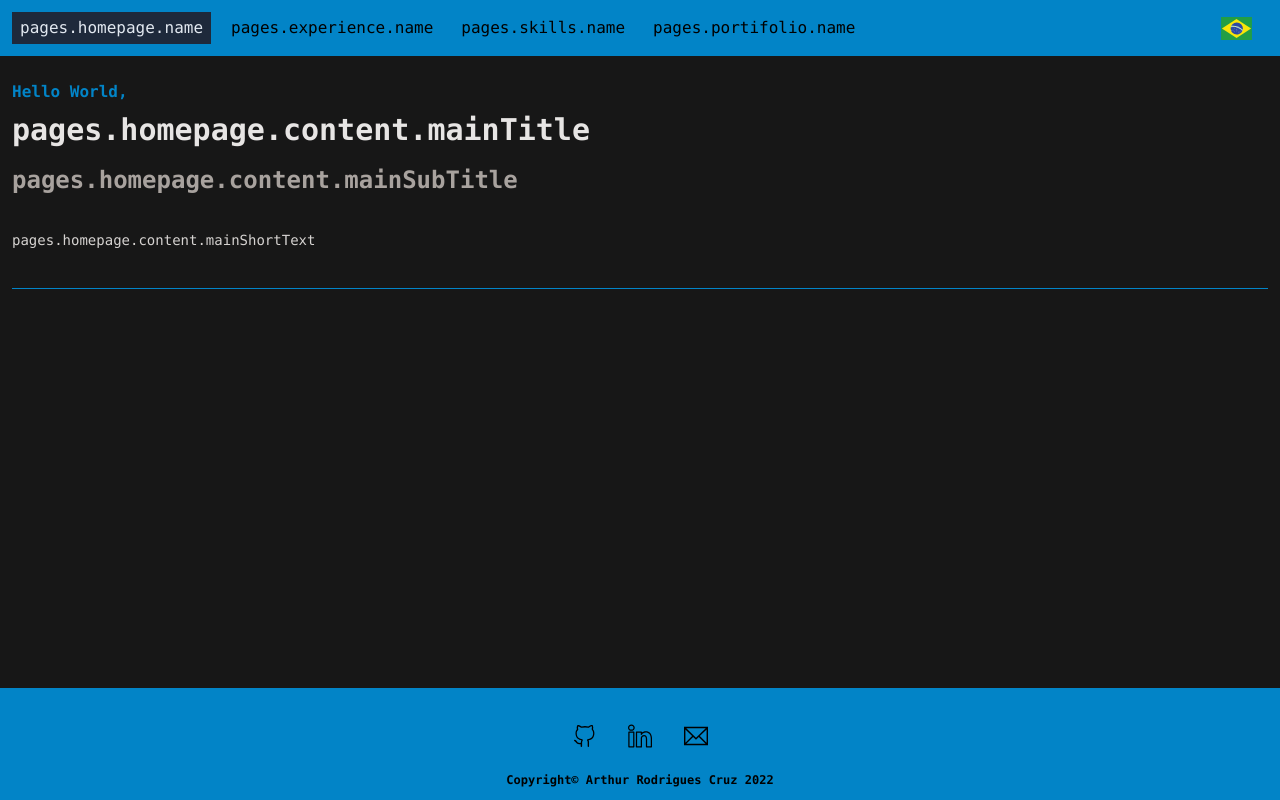
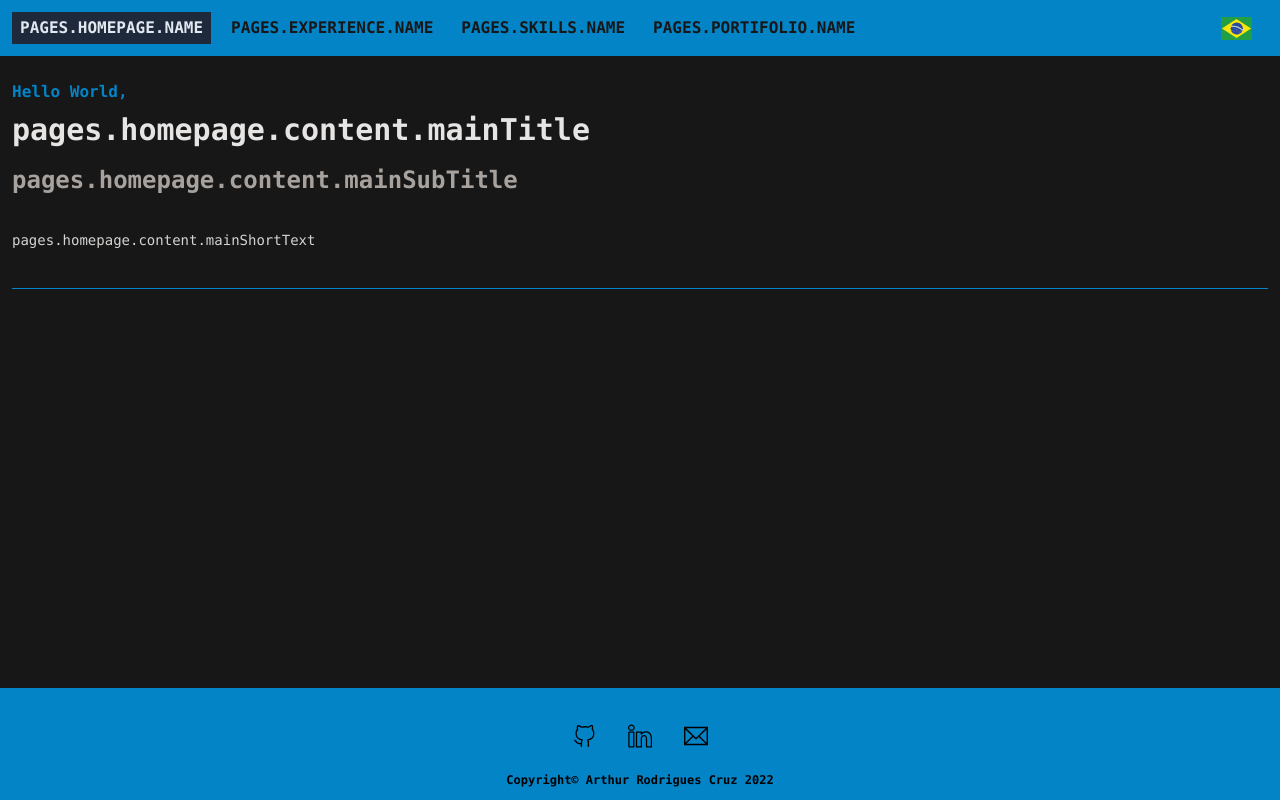
Before and after one commit to ArthurCruzDev/arthurcruzdev-website, a React (Create React App) app: page / in a window 1280 px wide. Built offline with nearby package versions, Linux system fonts and the light colour scheme; a web font is replaced by a local one; what i18next-resources-to-backend would draw is missing.

Commit message:
FEAT[Header]: Altered nav bar link styles so the text is uppercase, default color slate-800 and semibold. Also fixed hover problem that allowed the text to be black with the slate background while hovering only the link's background.
developer

```diff
--- a/src/components/header/index.tsx
+++ b/src/components/header/index.tsx
@@ -21,7 +21,7 @@ const NavListLink = (props: NavListLinkPropsInterface) => {
   return (
     <li
       className={
-        " w-full h-8 flex flex-row justify-center items-center hover:bg-slate-800 md:w-auto md:px-2 " +
+        "w-full h-8 flex flex-row justify-center items-center text-neutral-900 font-semibold uppercase hover:bg-slate-800 hover:text-slate-200 md:w-auto md:px-2 " +
         (useMatch(props.to) ? "bg-slate-800" : "bg-transparent")
       }
     >
@@ -30,7 +30,7 @@ const NavListLink = (props: NavListLinkPropsInterface) => {
           if (isActive) {
             return "w-full text-slate-200";
           } else {
-            return "w-full hover:text-slate-200 ";
+            return "w-full  ";
           }
         }}
         to={props.to}
```
